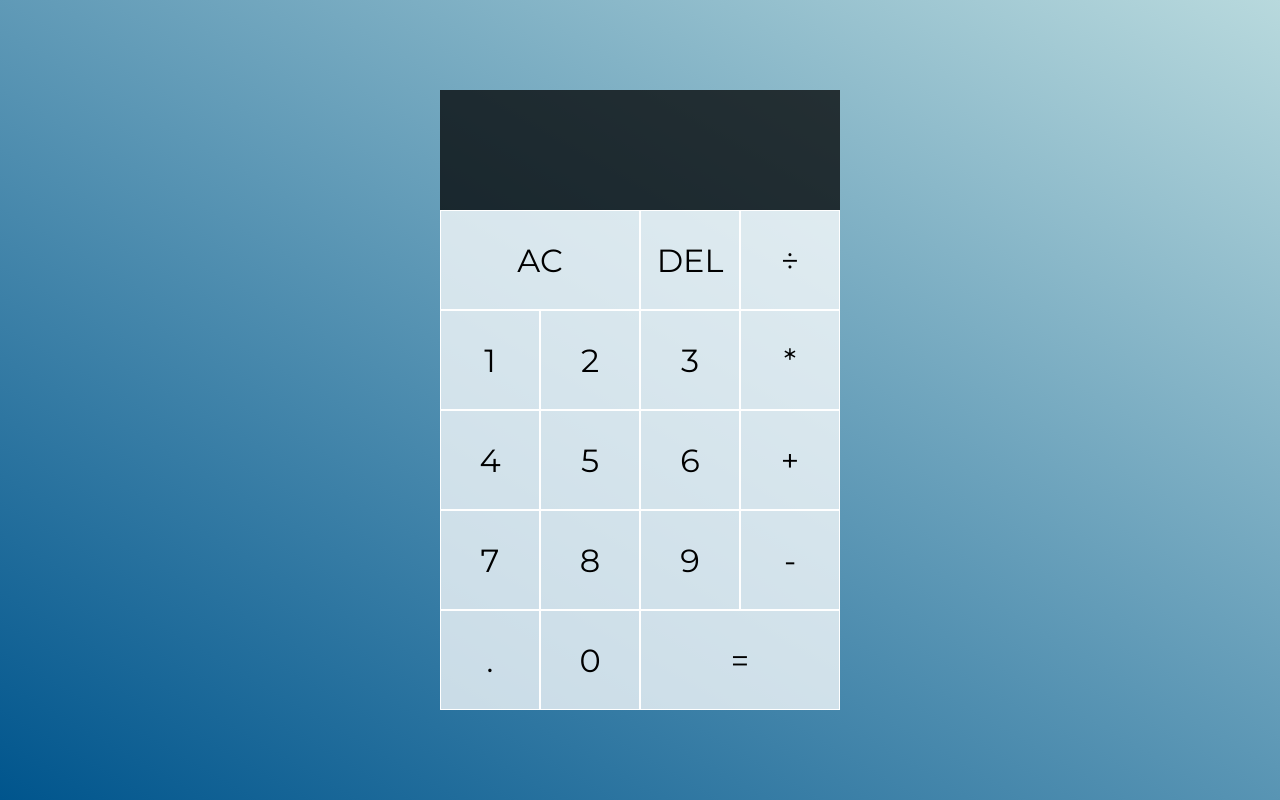
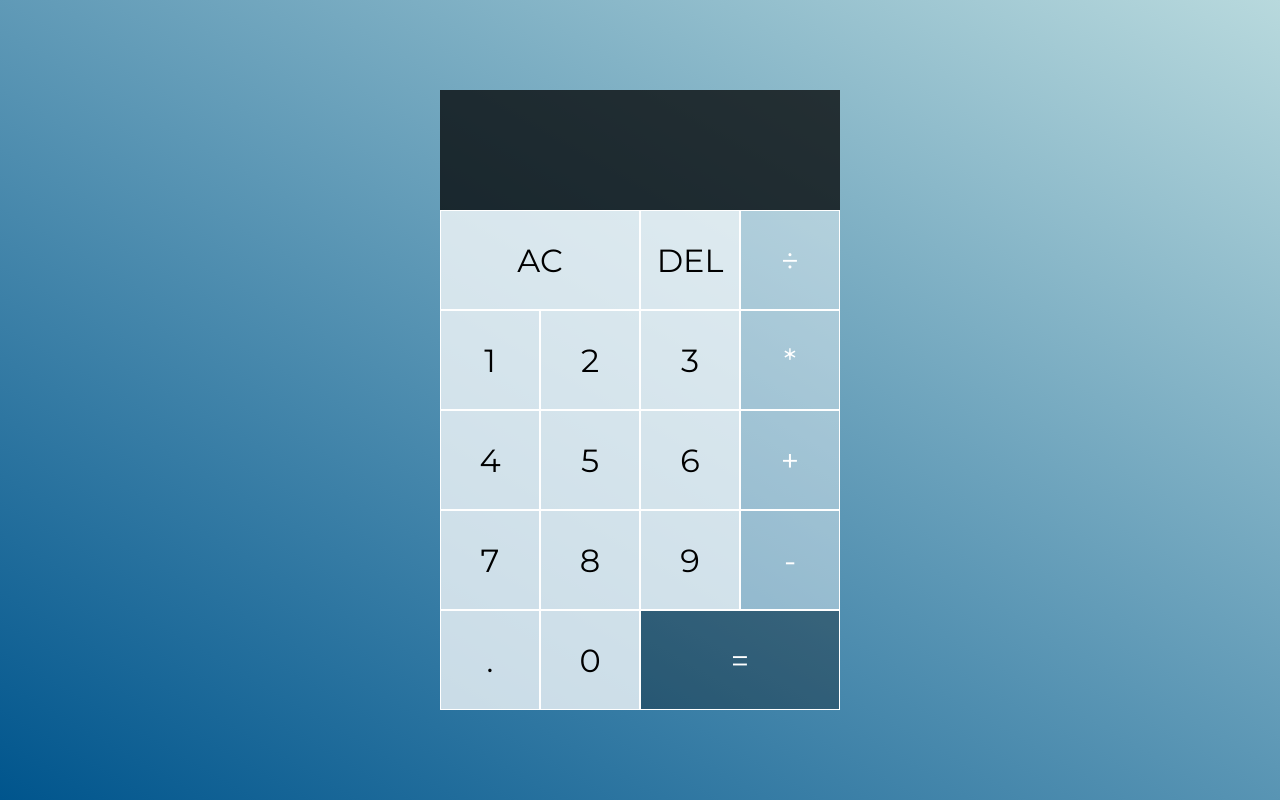
Before and after one commit to KevinMeldau/calculator, a plain HTML site: page index.html in a window 1280 px wide. Drawn offline with Linux system fonts and the light colour scheme.

Commit message:
Edit styling on operand buttons

```diff
--- a/index.html
+++ b/index.html
@@ -16,22 +16,22 @@
       </div>
       <button data-all-clear class="span-two">AC</button>
       <button data-delete>DEL</button>
-      <button data-operation>÷</button>
+      <button data-operation class="operand-light">÷</button>
       <button data-number>1</button>
       <button data-number>2</button>
       <button data-number>3</button>
-      <button data-operation>*</button>
+      <button data-operation class="operand-light">*</button>
       <button data-number>4</button>
       <button data-number>5</button>
       <button data-number>6</button>
-      <button data-operation>+</button>
+      <button data-operation class="operand-light">+</button>
       <button data-number>7</button>
       <button data-number>8</button>
       <button data-number>9</button>
-      <button data-operation>-</button>
+      <button data-operation class="operand-light">-</button>
       <button data-number>.</button>
       <button data-number>0</button>
-      <button data-equals class="span-two">=</button>
+      <button data-equals class="span-two operand-drk">=</button>
     </div>
   </body>
 </html>
```
